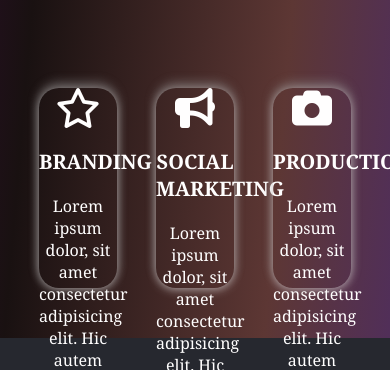
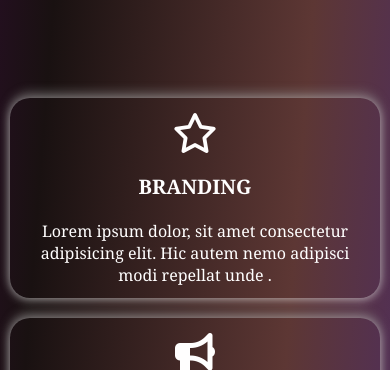
Before and after one commit to surajcyriac/responsive-task1, a plain HTML site: page index.html in a window 390 px wide. Shown: the part 2662-3032 px from the top of the page. Drawn offline with nearby package versions, Linux system fonts and the light colour scheme.

Commit message:
responsive task1

```diff
--- a/index.css
+++ b/index.css
@@ -205,6 +205,26 @@ position: relative;
     padding-bottom: 20px;
 
 }
+
+
+@media(max-width:940px){
+    #part3 {
+        display: flex;
+        flex-direction: column;
+        justify-items: center;
+
+
+    }
+    .part3div{
+        width: fit-content;
+        padding: 15px;
+        margin: 10px;
+
+    }
+}
+
+
+
 .img4{
     height: 255px;
 }
```
